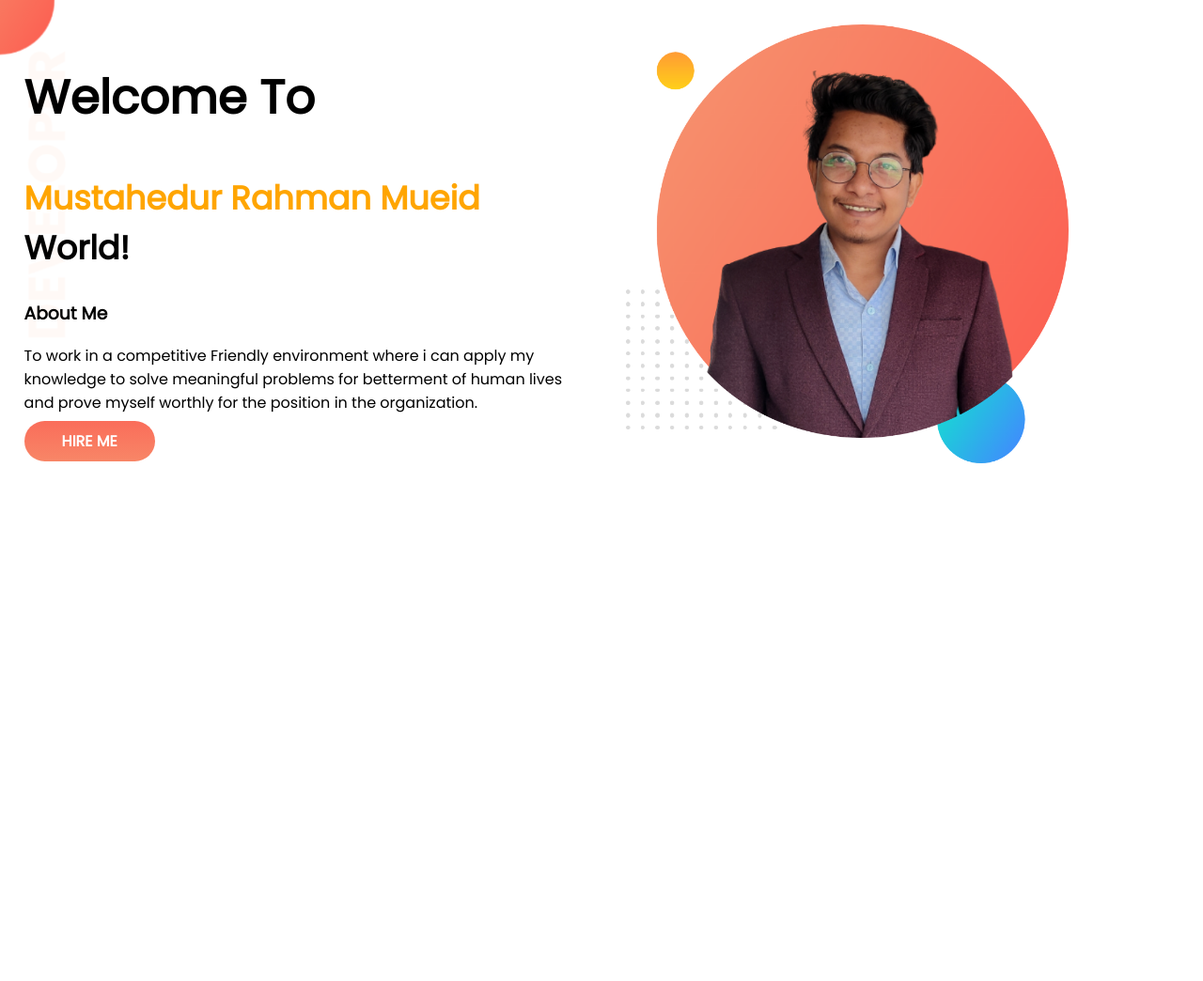
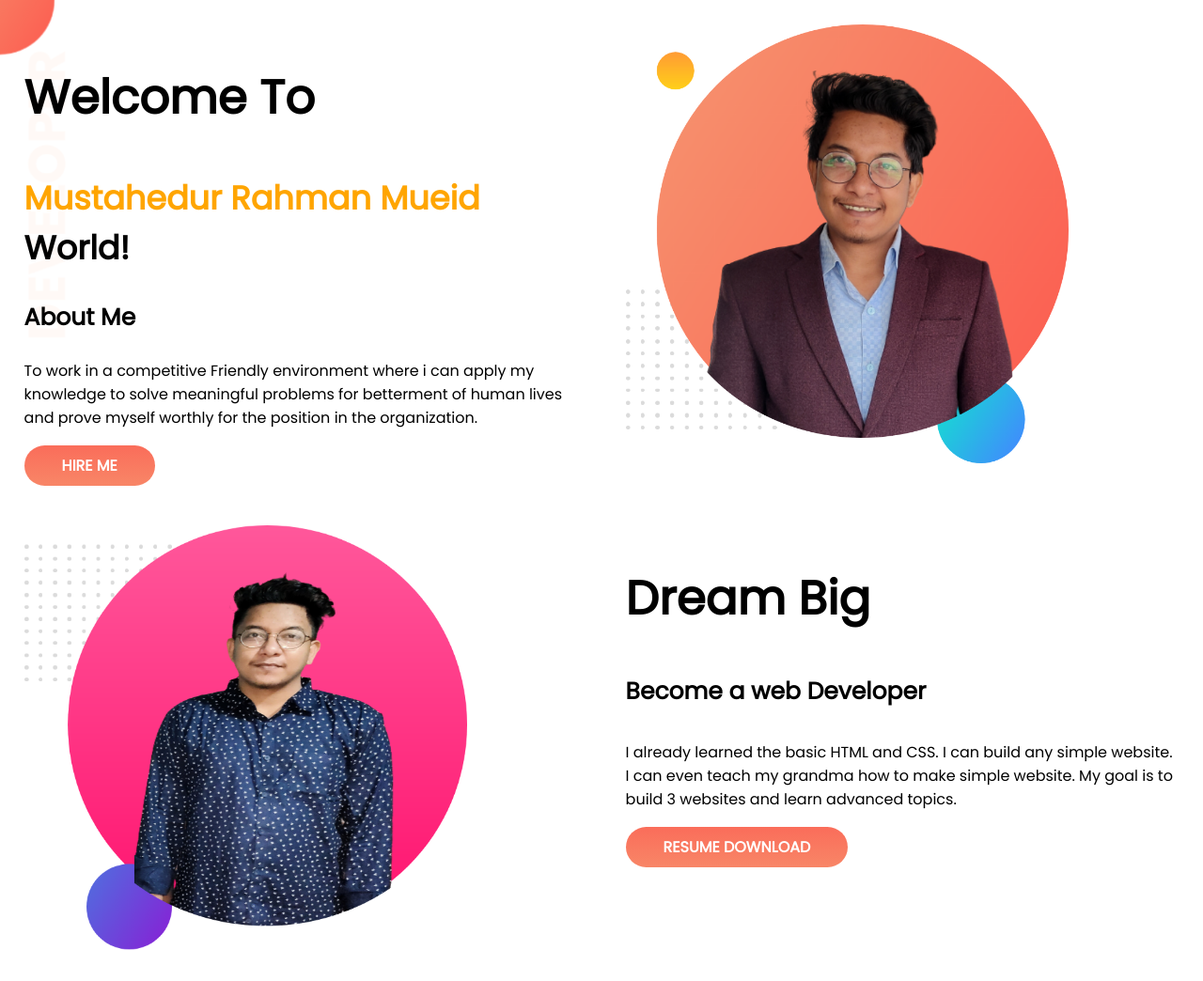
Before and after one commit to Mueid97/developer-portfolio, a plain HTML site: page index.html in a window 1280 px wide. Shown: the whole page at 94% size. Before the commit the page ends 800 px from the top, so only its background shows below. Drawn offline with Linux system fonts and the light colour scheme.

Commit message:
middle section added

```diff
--- a/index.html
+++ b/index.html
@@ -26,9 +26,23 @@
                 lives and prove myself
                 worthly for the position in the
                 organization.</p>
-                <a class="link-button" target="_blank" href="https://www.linkedin.com/in/mueid97/">HIRE ME</a>
+            <a class="link-button" target="_blank" href="https://www.linkedin.com/in/mueid97/">HIRE ME</a>
         </div>
         <div class="half-width"><img src="images/mueid.png" alt=""></div>
+    </section>
+
+    <section class="middle-body">
+        <div class="half-width">
+            <img src="images/mueid 2.png" alt="">
+        </div>
+        <div class="half-width">
+            <h1>Dream Big</h1>
+            <h4>Become a web Developer</h4>
+            <p>I already learned the basic HTML and CSS. I can build any simple website. I can even teach my grandma how
+                to make simple website. My goal is to build 3 websites and learn advanced topics.</p>
+            <a class="link-button" target="-blank" href="https://drive.google.com/file/d/14JHtkLgxO-hIlA8iq0sr2Vm2tVOydVh8/view?usp=sharing">RESUME DOWNLOAD</a>
+        </div>
+
     </section>
 </body>
 
--- a/style.css
+++ b/style.css
@@ -9,10 +9,19 @@ h1{
 h2{
     font-size: 35px;
 }
+h3{
+    font-size: 25px;
+}
+h4{
+    font-size: 25px;
+}
 
 .orange-color{
     color: orange;
 
+}
+p{
+    padding-bottom: 10px;
 }
 
 section{
@@ -41,3 +50,7 @@ section{
     background-image: url(images/top-banner.png);
     background-repeat: no-repeat;
 }
+
+h4{
+    font-size: ;
+}
```
Also changed, not shown: images/mueid 2.png (added).
